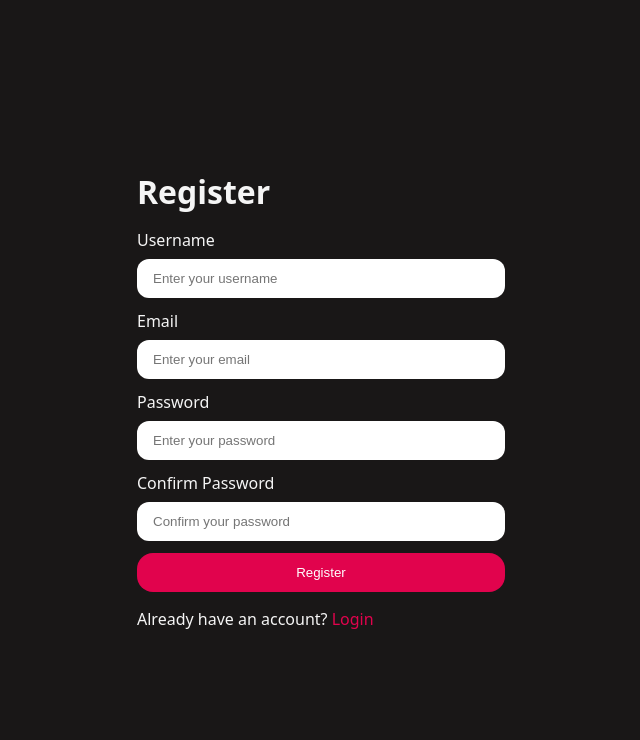
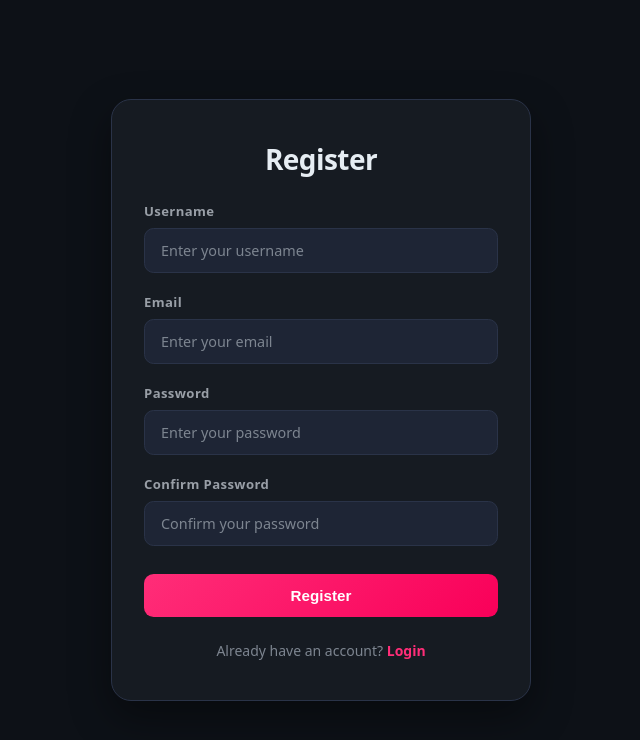
Before and after one commit to vaibhavpokhriyal13/Gen-AI-Job-Preparation-Web-Application, a React app in the folder Frontend/: page /register in a window 1280 px wide. Shown: the top 740 px of the page, without its empty margins (319-959 px from the left). Built offline with nearby package versions, Linux system fonts and the light colour scheme; no server answers; the HTML template or start-up script is replaced by a standard one.

Commit message:
UI changes

```diff
--- a/Frontend/src/features/auth/auth.form.scss
+++ b/Frontend/src/features/auth/auth.form.scss
@@ -1,43 +1,142 @@
-main{
-    min-height:100vh;
-    width:100%;
+$bg-page: #0d1117;
+$bg-card: #161b22;
+$bg-input: #1e2535;
+$border-color: #2a3348;
+$text-primary: #e6edf3;
+$text-muted: #7d8590;
+$accent: #ff2d78;
+$accent-glow: rgba(#ff2d78, 0.2);
+
+main {
+    min-height: 100vh;
+    width: 100%;
     display: flex;
     justify-content: center;
     align-items: center;
+    background-color: $bg-page;
+    padding: 1.5rem;
+    box-sizing: border-box;
 
-    .form-container{
+    .form-container {
         width: 100%;
-        max-width: 400px;
-        min-width: 0; // prevents overflow on small phones
-        padding: 0 1rem;
-        box-sizing: border-box;
+        max-width: 420px;
+        min-width: 0;
+        padding: 2.5rem 2rem;
+        background-color: $bg-card;
+        border: 1px solid $border-color;
+        border-radius: 1.25rem;
+        box-shadow: 0 16px 40px rgba(0, 0, 0, 0.4);
         display: flex;
         flex-direction: column;
-        gap: 1rem;
+        gap: 1.5rem;
+        box-sizing: border-box;
+
+        h1 {
+            font-size: 1.75rem;
+            font-weight: 700;
+            color: $text-primary;
+            margin: 0;
+            text-align: center;
+            letter-spacing: -0.02em;
+        }
+
+        p {
+            font-size: 0.875rem;
+            color: $text-muted;
+            text-align: center;
+            margin: 0;
+
+            a {
+                color: $accent;
+                font-weight: 600;
+                text-decoration: none;
+                transition: color 0.15s;
+
+                &:hover {
+                    color: lighten($accent, 8%);
+                    text-decoration: underline;
+                }
+            }
+        }
     }
-    form{
+
+    form {
         display: flex;
         flex-direction: column;
-        gap: 0.75rem;
+        gap: 1.25rem;
     }
 
-
-    .input-group{
+    .input-group {
         display: flex;
         flex-direction: column;
         gap: 0.5rem;
+        text-align: left;
 
-        input{
-            border: none;
+        label {
+            font-size: 0.82rem;
+            font-weight: 600;
+            color: lighten($text-muted, 10%);
+            letter-spacing: 0.03em;
+        }
+
+        input {
+            width: 100%;
+            background-color: $bg-input;
+            border: 1px solid $border-color;
             outline: none;
-            padding-inline:1rem ;
-            padding-block:0.75rem ;
-            border-radius: 0.75rem;
+            padding: 0.75rem 1rem;
+            border-radius: 0.6rem;
+            color: $text-primary;
+            font-family: inherit;
+            font-size: 0.9rem;
+            box-sizing: border-box;
+            transition: border-color 0.20s, box-shadow 0.20s;
+
+            &::placeholder {
+                color: $text-muted;
+            }
+
+            &:focus {
+                border-color: $accent;
+                box-shadow: 0 0 0 3px $accent-glow;
+            }
         }
     }
-    a{
-        color:#e1034d;
-        text-decoration: none;
+
+    .primary-button {
+        display: flex;
+        align-items: center;
+        justify-content: center;
+        gap: 0.5rem;
+        padding: 0.8rem 1.5rem;
+        background: linear-gradient(135deg, $accent 0%, darken($accent, 10%) 100%);
+        color: #fff;
+        font-size: 0.95rem;
+        font-weight: 600;
+        border: none;
+        border-radius: 0.6rem;
+        cursor: pointer;
+        transition: opacity 0.2s, transform 0.1s;
+        margin-top: 0.5rem;
+
+        &:hover {
+            opacity: 0.92;
+        }
+
+        &:active {
+            transform: scale(0.98);
+        }
     }
 
+    .error-message {
+        background-color: rgba(#ff4d4d, 0.1);
+        border: 1px solid rgba(#ff4d4d, 0.25);
+        color: #ff4d4d;
+        padding: 0.75rem 1rem;
+        border-radius: 0.6rem;
+        font-size: 0.82rem;
+        text-align: left;
+        margin: 0;
+        line-height: 1.4;
+    }
 }
--- a/Frontend/src/features/interview/pages/Home.jsx
+++ b/Frontend/src/features/interview/pages/Home.jsx
@@ -10,6 +10,7 @@ const Home = () => {
     const [selfDescription, setSelfDescription] = useState("")
     const [isGenerating, setIsGenerating] = useState(false)
     const [isLongWait, setIsLongWait] = useState(false)
+    const [selectedFile, setSelectedFile] = useState(null)
     const resumeInputRef = useRef()
     const longWaitTimerRef = useRef(null)
 
@@ -19,8 +20,22 @@ const Home = () => {
         getAllReports()
     }, [])
 
+    const handleFileChange = (e) => {
+        const file = e.target.files[0]
+        if (file) {
+            setSelectedFile(file)
+        }
+    }
+
+    const handleRemoveFile = () => {
+        setSelectedFile(null)
+        if (resumeInputRef.current) {
+            resumeInputRef.current.value = ""
+        }
+    }
+
     const handleGenerateReport = async () => {
-        const resumeFile = resumeInputRef.current?.files?.[0]
+        const resumeFile = selectedFile
         if (!resumeFile && !selfDescription.trim()) {
             alert("Please provide either a resume or a self-description to continue.");
             return;
@@ -127,14 +142,31 @@ const Home = () => {
                                 Upload Resume
                                 <span className='badge badge--best'>Best Results</span>
                             </label>
+                            {selectedFile ? (
+                                <div className='file-selected-box'>
+                                    <div className='file-selected-details'>
+                                        <span className='file-icon'>
+                                            <svg xmlns="http://www.w3.org/2000/svg" width="20" height="20" viewBox="0 0 24 24" fill="none" stroke="currentColor" strokeWidth="2" strokeLinecap="round" strokeLinejoin="round"><path d="M14.5 2H6a2 2 0 0 0-2 2v16a2 2 0 0 0 2 2h12a2 2 0 0 0 2-2V7.5L14.5 2z" /><polyline points="14 2 14 8 20 8" /></svg>
+                                        </span>
+                                        <div className='file-info'>
+                                            <p className='file-name'>{selectedFile.name}</p>
+                                            <p className='file-size'>{(selectedFile.size / 1024 / 1024).toFixed(2)} MB</p>
+                                        </div>
+                                    </div>
+                                    <button type='button' className='remove-file-btn' onClick={handleRemoveFile}>
+                                        <svg xmlns="http://www.w3.org/2000/svg" width="16" height="16" viewBox="0 0 24 24" fill="none" stroke="currentColor" strokeWidth="2" strokeLinecap="round" strokeLinejoin="round"><line x1="18" y1="6" x2="6" y2="18" /><line x1="6" y1="6" x2="18" y2="18" /></svg>
+                                    </button>
+                                </div>
+                            ) : (
                                 <label className='dropzone' htmlFor='resume'>
                                     <span className='dropzone__icon'>
                                         <svg xmlns="http://www.w3.org/2000/svg" width="28" height="28" viewBox="0 0 24 24" fill="none" stroke="currentColor" strokeWidth="2" strokeLinecap="round" strokeLinejoin="round"><polyline points="16 16 12 12 8 16" /><line x1="12" y1="12" x2="12" y2="21" /><path d="M20.39 18.39A5 5 0 0 0 18 9h-1.26A8 8 0 1 0 3 16.3" /></svg>
                                     </span>
                                     <p className='dropzone__title'>Click to upload or drag &amp; drop</p>
                                     <p className='dropzone__subtitle'>PDF or DOCX (Max 5MB)</p>
-                                <input ref={resumeInputRef} hidden type='file' id='resume' name='resume' accept='.pdf,.docx' />
+                                    <input ref={resumeInputRef} onChange={handleFileChange} hidden type='file' id='resume' name='resume' accept='.pdf,.docx' />
                                 </label>
+                            )}
                         </div>
 
                         {/* OR Divider */}
--- a/Frontend/src/features/interview/style/home.scss
+++ b/Frontend/src/features/interview/style/home.scss
@@ -233,6 +233,76 @@ $font-stack: system-ui, -apple-system, BlinkMacSystemFont, 'Segoe UI', Roboto, s
     flex-direction: column;
     gap: 0.5rem;
 }
+
+// ── Selected File Box ──
+.file-selected-box {
+    display: flex;
+    align-items: center;
+    justify-content: space-between;
+    padding: 0.85rem 1rem;
+    background-color: $bg-input;
+    border: 1px solid $border-color;
+    border-radius: 0.6rem;
+    gap: 1rem;
+}
+
+.file-selected-details {
+    display: flex;
+    align-items: center;
+    gap: 0.75rem;
+    flex: 1;
+    min-width: 0; // enables name truncation
+}
+
+.file-icon {
+    display: flex;
+    align-items: center;
+    color: $accent;
+    flex-shrink: 0;
+}
+
+.file-info {
+    display: flex;
+    flex-direction: column;
+    gap: 0.15rem;
+    min-width: 0;
+    text-align: left;
+
+    .file-name {
+        font-size: 0.875rem;
+        font-weight: 500;
+        color: $text-primary;
+        margin: 0;
+        white-space: nowrap;
+        overflow: hidden;
+        text-overflow: ellipsis;
+    }
+
+    .file-size {
+        font-size: 0.75rem;
+        color: $text-muted;
+        margin: 0;
+    }
+}
+
+.remove-file-btn {
+    background: none;
+    border: none;
+    color: $text-muted;
+    cursor: pointer;
+    padding: 0.25rem;
+    display: flex;
+    align-items: center;
+    justify-content: center;
+    border-radius: 0.25rem;
+    transition: color 0.15s, background-color 0.15s;
+
+    &:hover {
+        color: #ff4d4d;
+        background-color: rgba(#ff4d4d, 0.1);
+    }
+}
+
 
 .dropzone {
     display: flex;
--- a/Frontend/src/features/interview/style/interview.scss
+++ b/Frontend/src/features/interview/style/interview.scss
@@ -100,6 +100,73 @@ $severity-low: #3fb950;
             display: none !important; // Hide desktop download button on mobile
         }
     }
+
+    &__logout {
+        display: none; // Hidden by default on desktop
+
+        &--mobile {
+            @media (max-width: 768px) {
+                display: flex;
+                align-items: center;
+                gap: 0.6rem;
+                padding: 0.5rem 0.75rem;
+                background: none;
+                border: none;
+                border-radius: 0.5rem;
+                color: #ff4d4d;
+                font-family: $font-stack;
+                font-size: 0.8rem;
+                cursor: pointer;
+                white-space: nowrap;
+                flex-shrink: 0;
+
+                svg {
+                    stroke: #ff4d4d;
+                }
+
+                &:hover {
+                    background-color: rgba(#ff4d4d, 0.1);
+                }
+            }
+        }
+    }
+
+    &__actions-desktop {
+        display: flex;
+        flex-direction: column;
+        gap: 0.75rem;
+
+        @media (max-width: 768px) {
+            display: none !important; // Hide action buttons container on mobile
+        }
+    }
+
+    &__logout-desktop {
+        display: flex;
+        align-items: center;
+        justify-content: center;
+        gap: 0.5rem;
+        padding: 0.65rem 0.75rem;
+        background: none;
+        border: 1px solid rgba(#ff4d4d, 0.3);
+        border-radius: 0.5rem;
+        color: #ff4d4d;
+        font-family: $font-stack;
+        font-size: 0.875rem;
+        font-weight: 500;
+        cursor: pointer;
+        transition: background-color 0.15s, border-color 0.15s;
+
+        svg {
+            stroke: #ff4d4d;
+        }
+
+        &:hover {
+            background-color: rgba(#ff4d4d, 0.1);
+            border-color: #ff4d4d;
+        }
+    }
+
 
     &__label {
         font-size: 0.7rem;
```
Also changed, not shown: Frontend/src/features/interview/pages/Interview.jsx (+31 -1 lines). Lines whose indentation alone changed are shown as unchanged.
